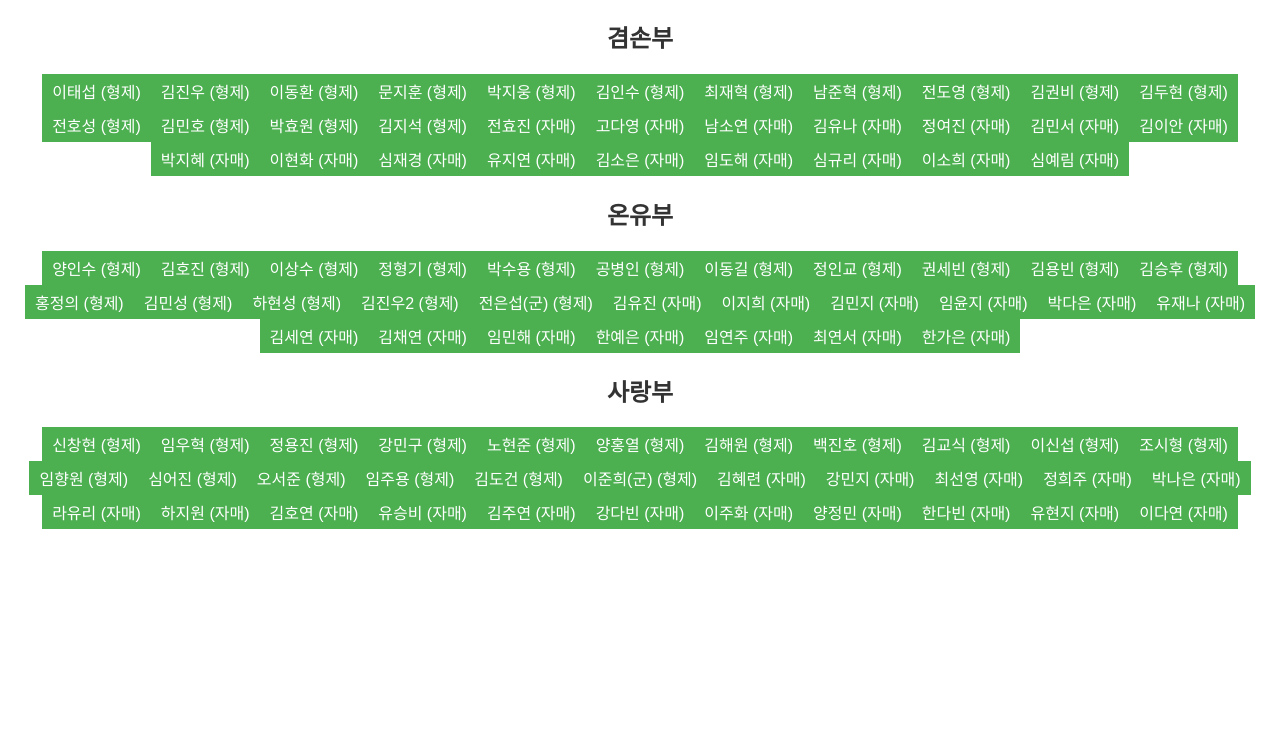
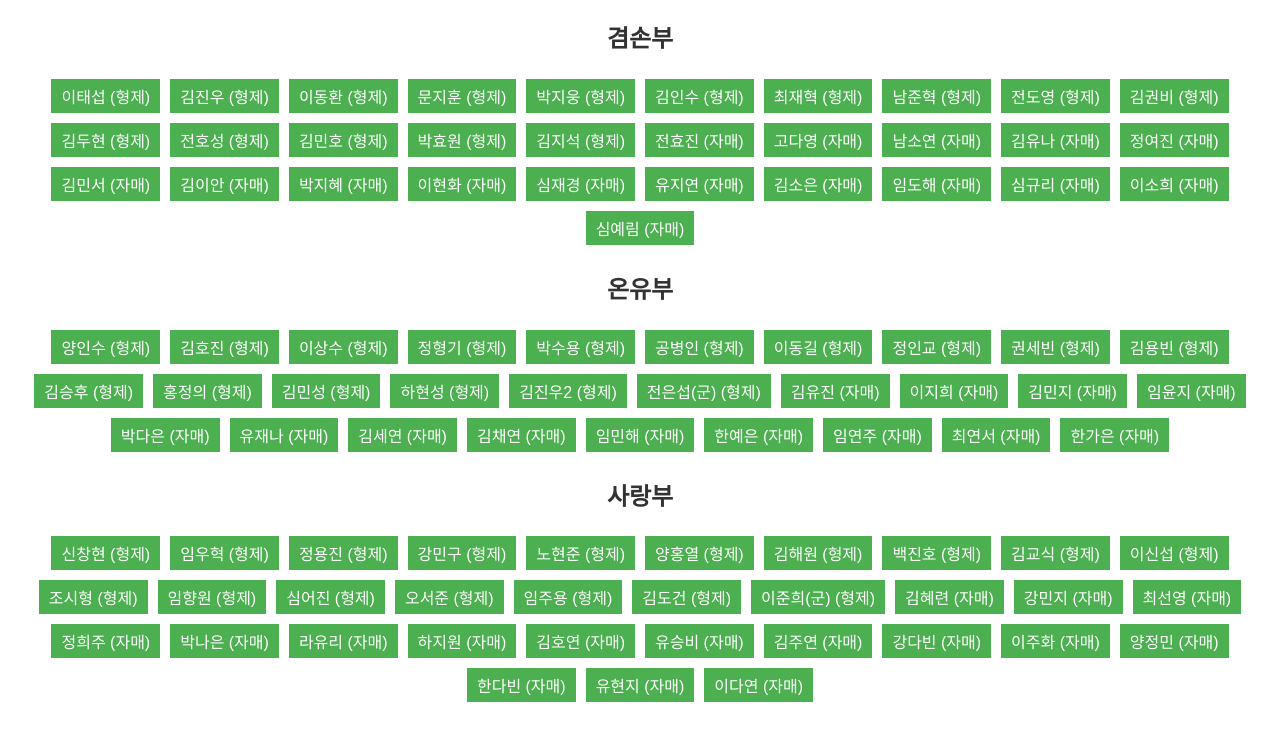
Before and after one commit to jw0921-kim/attendance-all, a website: page index.html in a window 1280 px wide. Shown: the part 70-800 px from the top of the page. Drawn offline with Linux system fonts and the light colour scheme.

Commit message:
Add initial files for attendance app

```diff
--- a/script.js
+++ b/script.js
@@ -1,4 +1,6 @@
 document.addEventListener('DOMContentLoaded', () => {
+  console.log('JavaScript가 정상적으로 실행되었습니다!'); // 디버깅 메시지 추가
+
   // 겸손부 형제 이름 배열
   const gyeomsonBrothers = [
       '이태섭', '김진우', '이동환', '문지훈', '박지웅', '김인수', '최재혁', '남준혁', '전도영', '김권비', '김두현', '전호성', '김민호', '박효원', '김지석'
--- a/styles.css
+++ b/styles.css
@@ -23,6 +23,7 @@ button {
     border: none;
     cursor: pointer;
     font-size: 16px;
+    margin: 5px;
 }
 
 button:hover {
```
